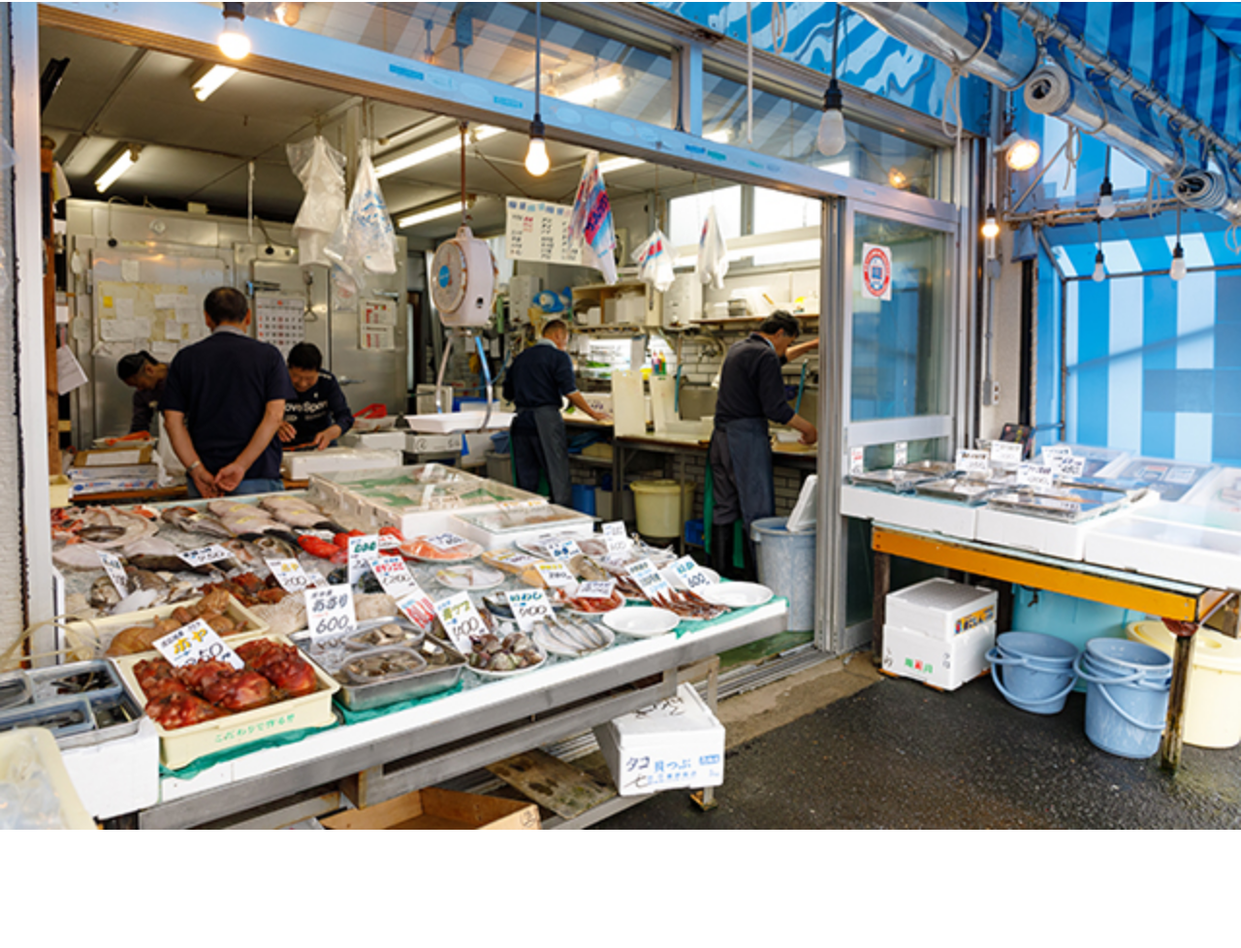
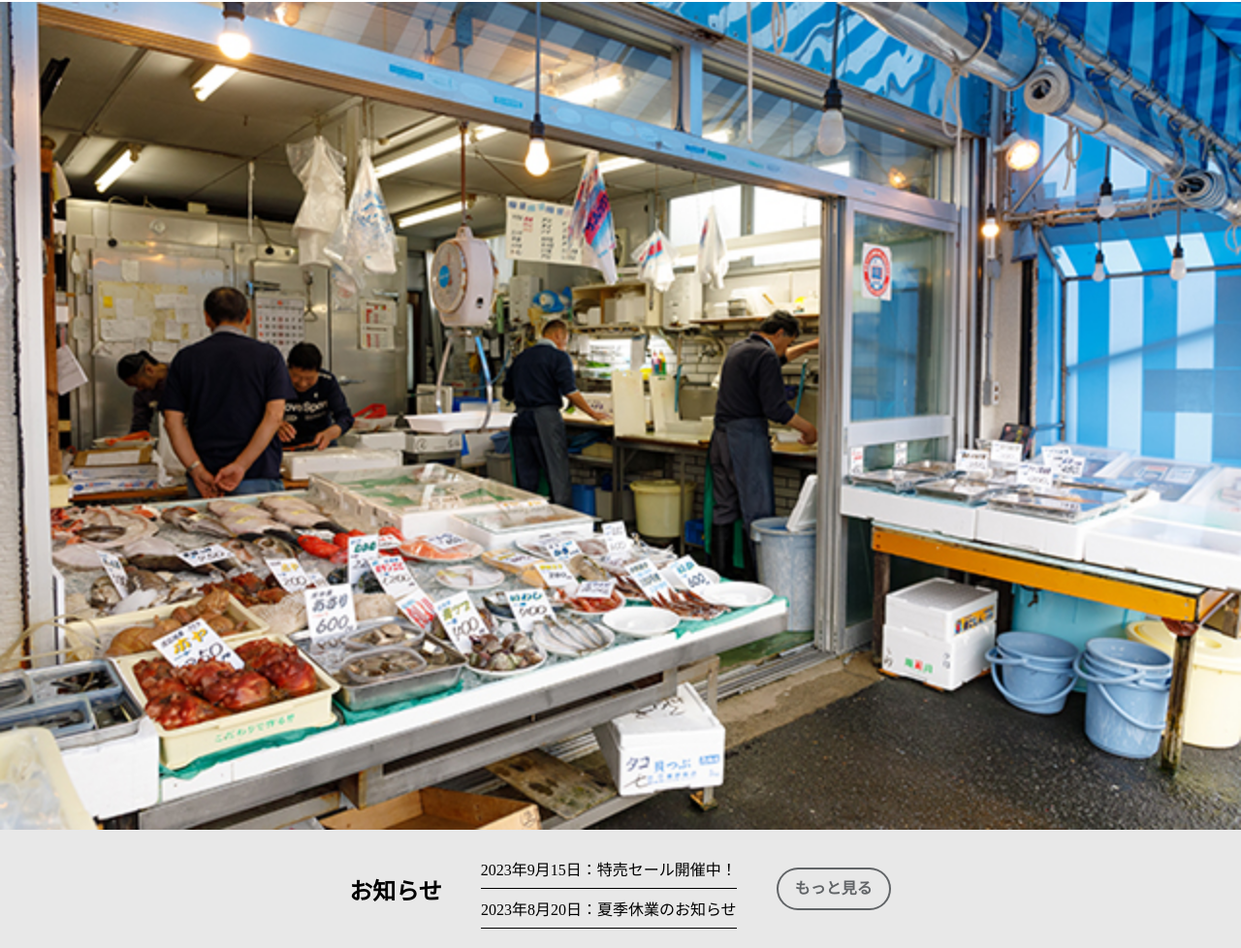
Before and after one commit to RU-007/fish-store_HP, a website built with webpack: page src/index.html in a window 1280 px wide. Shown: the part 74-1052 px from the top of the page at 97% size. Before the commit the page ends 934 px from the top, so only its background shows below. Built offline with nearby package versions, Linux system fonts and the light colour scheme.

Commit message:
お知らせページ作成

```diff
--- a/src/index.html
+++ b/src/index.html
@@ -50,6 +50,21 @@
     </div>
   </section>
 
+  <!-- お知らせ -->
+   <section class="news-container">
+    <div class="news-wrapper">
+      <h2 class="news-title">お知らせ</h2>
+      <ul class="news-list">
+        <li class="news-item">2023年9月15日：特売セール開催中！</li>
+        <li class="news-item">2023年8月20日：夏季休業のお知らせ</li>
+      </ul>
+      <div class="news-more-link">
+        <a href="news.html">もっと見る</a>
+      </div>
+    </div>
+
+   </section>
+
 </body>
 
 </html>
--- a/src/sass/layout/_index.scss
+++ b/src/sass/layout/_index.scss
@@ -1,2 +1,3 @@
 @forward "header";
 @forward "section_hero";
+@forward "news"
--- /dev/null
+++ b/src/sass/layout/_news.scss
@@ -0,0 +1,53 @@
+@use '../global' as g;
+
+.news-container {
+  background-color: rgb(232, 232, 232);
+  text-align: center;
+
+  .news-wrapper {
+    max-width: 900px;
+    margin: 0 auto;
+    display: flex;
+    justify-content: center; // ← 全体を中央に寄せる
+    align-items: center; // ← 高さ揃える
+    gap: 40px; // ← 要素の間にスペースを空ける
+    padding: 20px;
+    flex-wrap: wrap; // ← 画面が狭いときに折り返しOK                  // 余白つけると見やすい
+
+    .news-title {
+      font-size: 24px;
+      font-weight: bold;
+    }
+
+    .news-item {
+      font-size: 16px;
+      padding: 8px 0;
+      border-bottom: 1px solid #000000; // ← 下線を追加
+    }
+
+    .news-more-link {
+      display: inline-block;
+      outline: none;
+      cursor: pointer;
+      font-size: 16px;
+      line-height: 1;
+      border-radius: 25px;
+      transition-property: background-color,border-color,color,box-shadow,filter;
+      transition-duration: .3s;
+      border: 1px solid transparent;
+      min-width: 120px;
+      text-transform: uppercase;
+      white-space: normal;
+      font-weight: 700;
+      text-align: center;
+      padding: 14px 0;
+      color: #616467;
+      box-shadow: inset 0 0 0 2px #616467;
+      background-color: transparent;
+      :hover{
+          color: #fff;
+          background-color: #616467;
+      }
+    }
+  }
+}
--- a/src/sass/layout/_section_hero.scss
+++ b/src/sass/layout/_section_hero.scss
@@ -1,8 +1,15 @@
 @use '../global' as g;
 
 .hero-container {
-  height: 100vh;
+  width: 100%;
 
-  background-size: cover;
-  background-position: center;
+  .hero-wrapper {
+    width: 100%;
+    img.hero-image {
+      width: 100%;
+      height: auto;
+      display: block;
+      object-fit: cover;
+    }
+  }
 }
```
